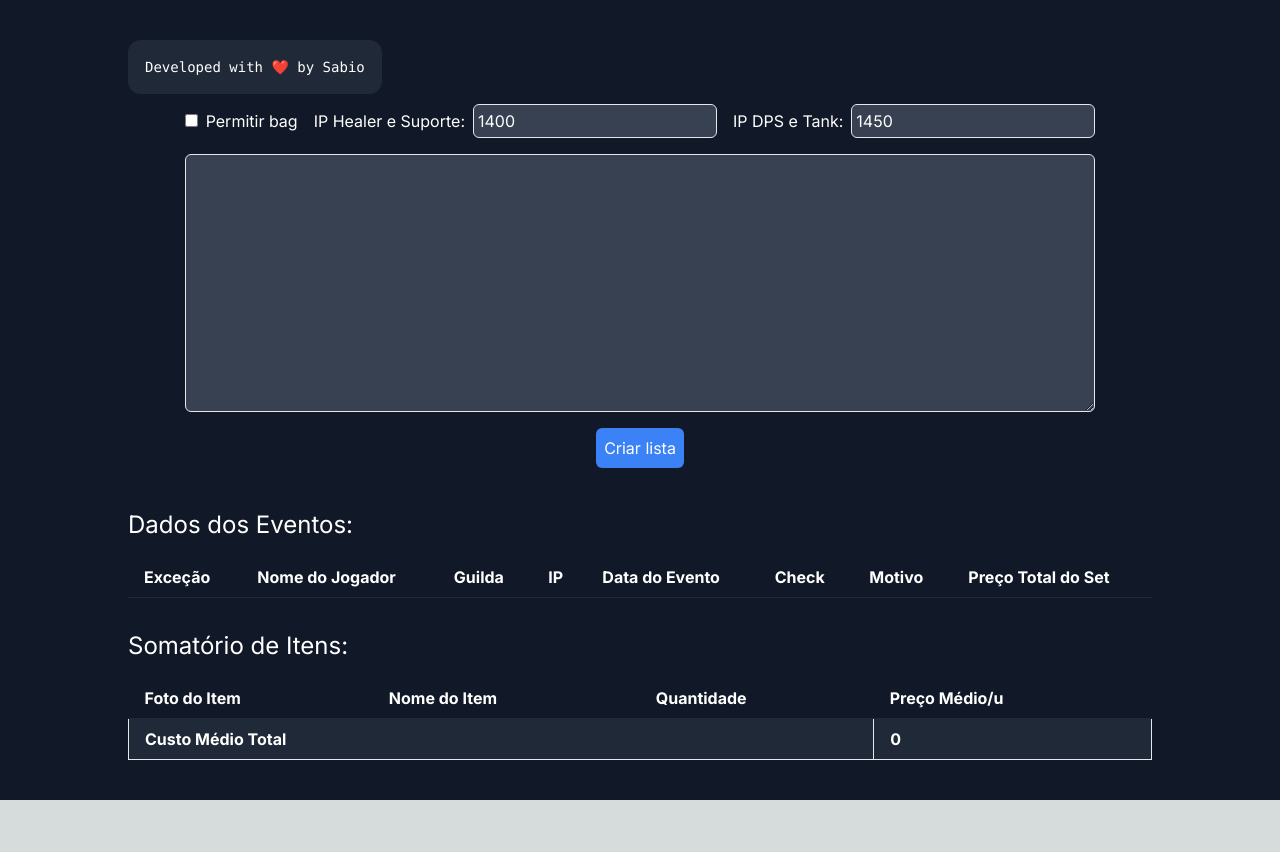
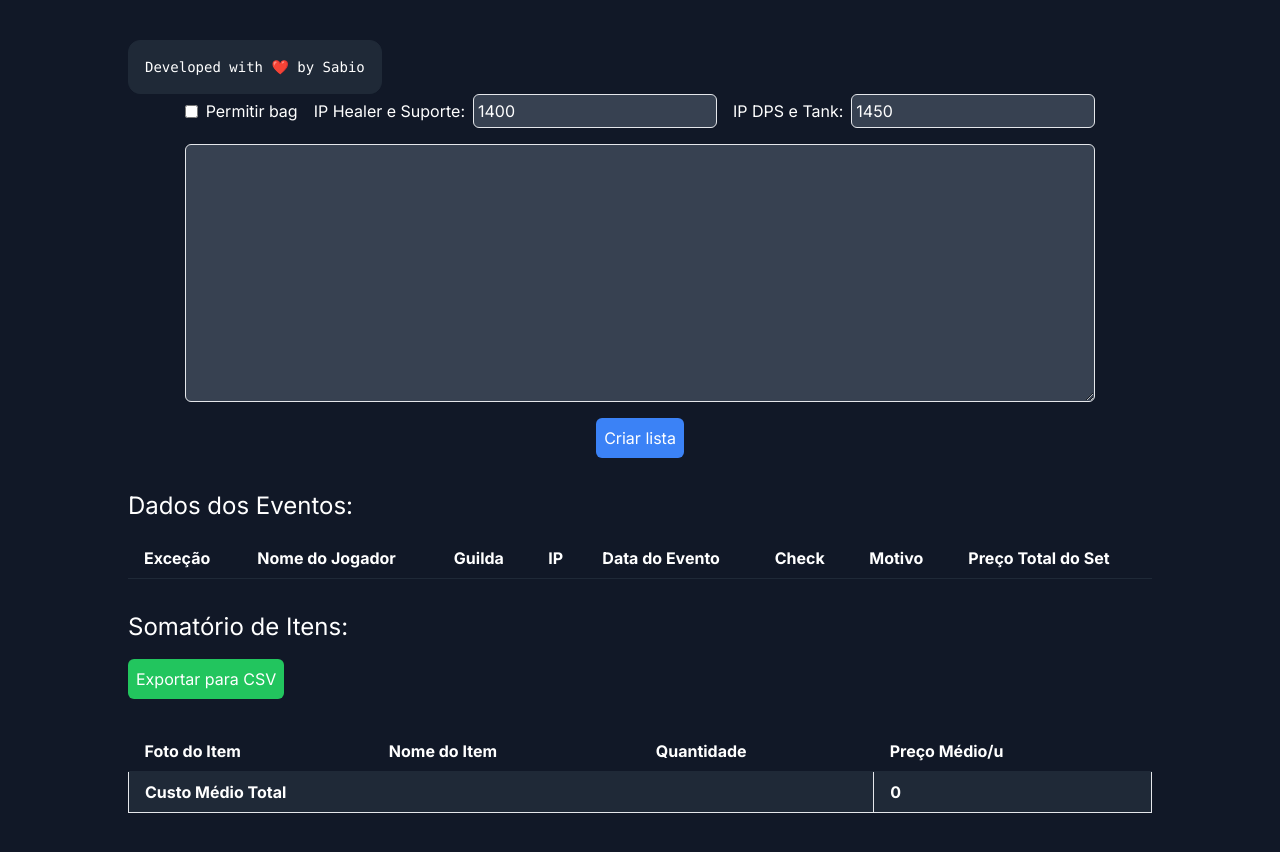
Before and after one commit to marcos-nunes-dev/albion-reguear-helper, a Next.js app: page / in a window 1280 px wide. Before the commit the page ends 800 px from the top, so only its background shows below. Built offline with nearby package versions, Linux system fonts and the light colour scheme.

Commit message:
add download csv button

```diff
--- a/src/components/Home.tsx
+++ b/src/components/Home.tsx
@@ -2,6 +2,7 @@
 import { Event } from "@/interface/common";
 import { getEquipmentCounts, getItemImageUrl, isHealerOrSupport, isTank, isWithHeavyMount } from "@/utils/helpers";
 import { useState } from "react";
+import { saveAs } from 'file-saver';
 
 export default function Home() {
     const [LinkList, setLinkList] = useState<string[]>([]);
@@ -226,6 +227,34 @@ export default function Home() {
         return totalCost >= 1_000_000 ? (totalCost / 1_000_000).toFixed(1) + 'm' : totalCost >= 1_000 ? (totalCost / 1_000).toFixed(1) + 'k' : totalCost.toFixed(0);
     };
 
+    const exportToCSV = () => {
+        const csvRows = [
+            ['Foto do Item', 'Nome do Item', 'Quantidade', 'Preço Médio/u']
+        ];
+
+        Object.values(equipmentCounts).forEach((item) => {
+            const row = [
+                getItemImageUrl(item.name),
+                item.name,
+                item.count,
+                itemPrices[item.name] ? itemPrices[item.name]!.avg : manualPrices[item.name] || 'N/A'
+            ];
+            csvRows.push(row as any);
+        });
+
+        const totalCostRow = [
+            '',
+            'Custo Médio Total',
+            '',
+            calculateTotalTableCost()
+        ];
+        csvRows.push(totalCostRow);
+
+        const csvContent = csvRows.map(row => row.join(',')).join('\n');
+        const blob = new Blob([csvContent], { type: 'text/csv;charset=utf-8;' });
+        saveAs(blob, 'equipment_data.csv');
+    };
+
     return (
         <main className="flex min-h-screen flex-col items-center justify-between p-10 bg-gray-900 text-white">
             <div className="z-10 w-full max-w-5xl items-center justify-between font-mono text-sm lg:flex">
@@ -312,7 +341,6 @@ export default function Home() {
                                         return checkOrXa.check === "❌" ? -1 : checkOrXb.check === "❌" ? 1 : 0;
                                     })
                                     .map((event, index) => {
-                                        console.log(event.Victim.Equipment)
                                         const checkOrX = getCheckOrX(event);
                                         return (
                                             <tr key={index} className="bg-gray-800">
@@ -359,6 +387,12 @@ export default function Home() {
                         </table>
 
                         <h2 className="text-2xl mb-4">Somatório de Itens:</h2>
+                        <button
+                            className="p-2 bg-green-500 text-white rounded-md mb-4"
+                            onClick={exportToCSV}
+                        >
+                            Exportar para CSV
+                        </button>
                         <table className="table-auto w-full text-left mt-4">
                             <thead>
                                 <tr>
```
Also changed, not shown: package.json (+7 -5 lines), 1 other file (tests, documents, lock files or other folders).
